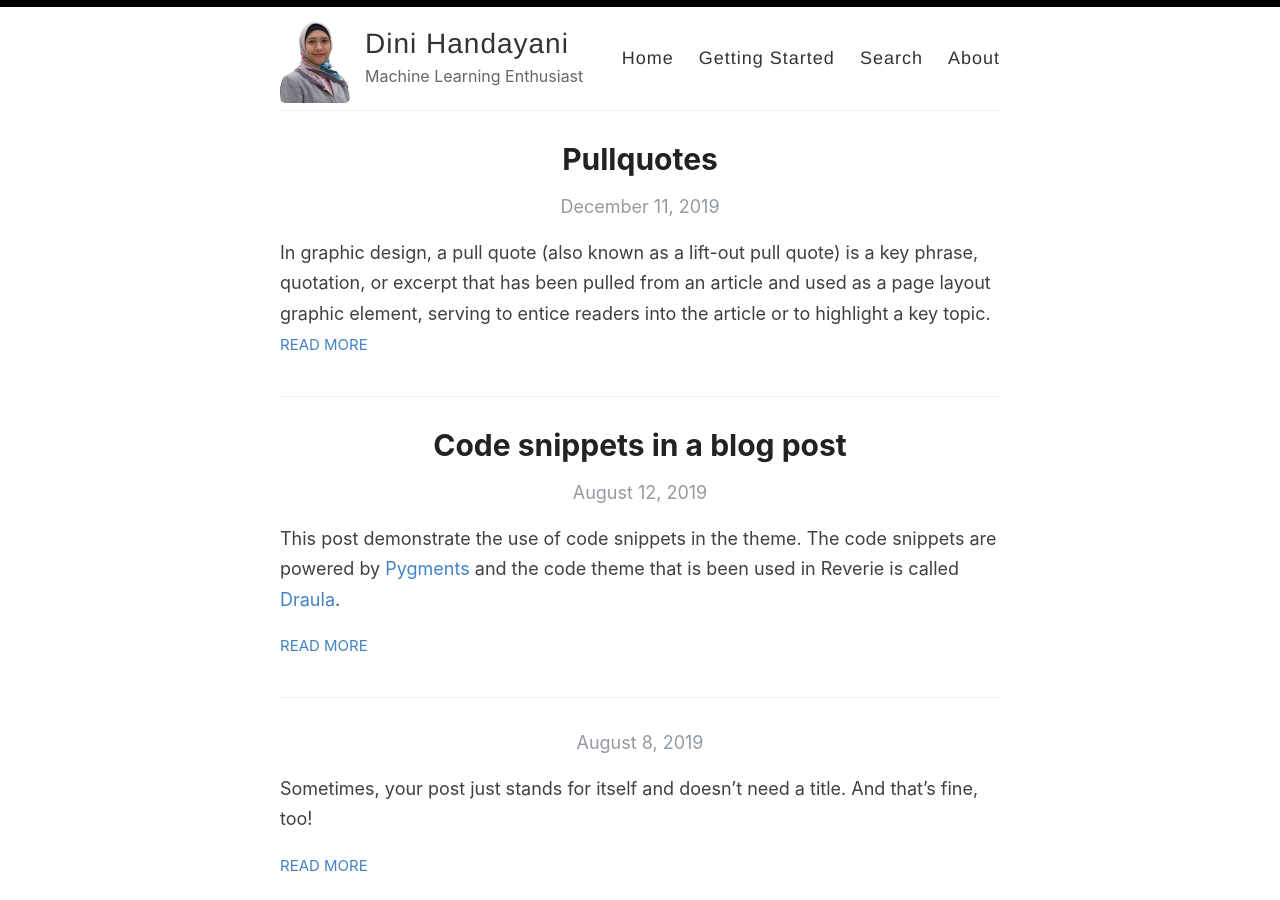
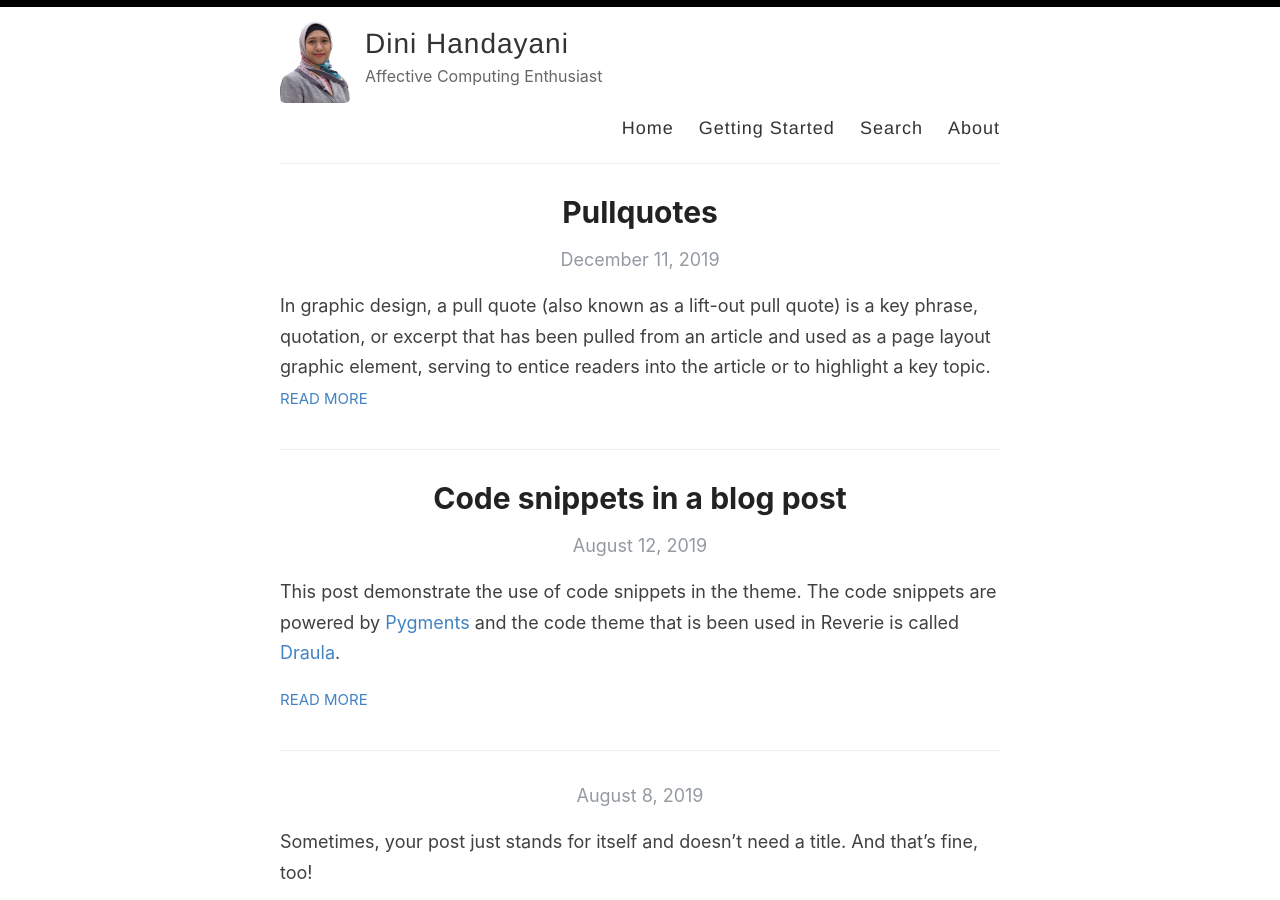
Before and after one commit to mozachaus/mozachaus.github.io, a Jekyll site: the page built from index.html, in a window 1280 px wide and 900 px high. Built offline with Jekyll 4.4.1, drawn with Linux system fonts in a browser that asks for light colours; the list of posts is cut into pages by our own code.

Commit message:
Update _config.yml

```diff
--- a/_config.yml
+++ b/_config.yml
@@ -9,7 +9,7 @@ name: Dini Handayani
 author: Dini Handayani
 
 # Short bio or description (displayed in the header)
-description: Machine Learning Enthusiast
+description: Affective Computing Enthusiast
 
 # URL of your avatar or profile pic (you could use your GitHub profile pic)
 avatar: /images/profile.png
```
